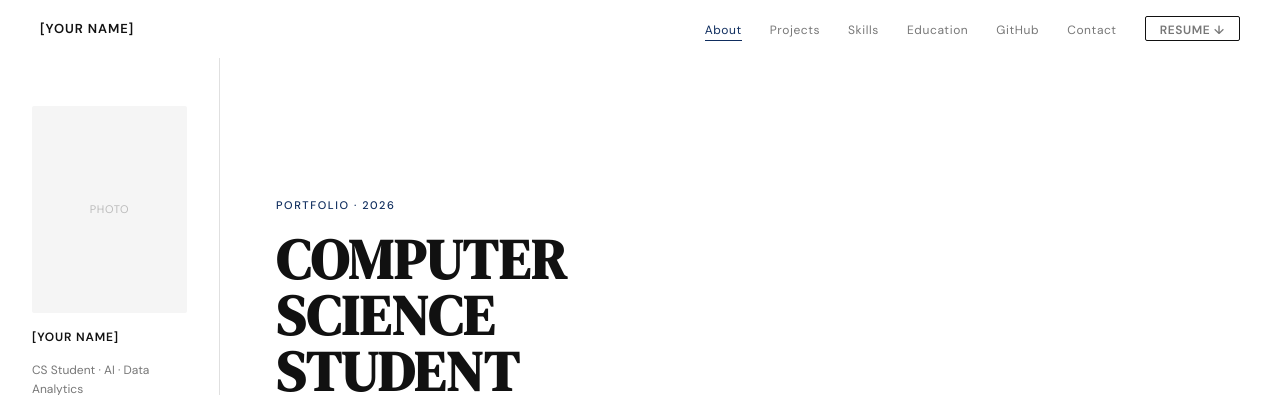
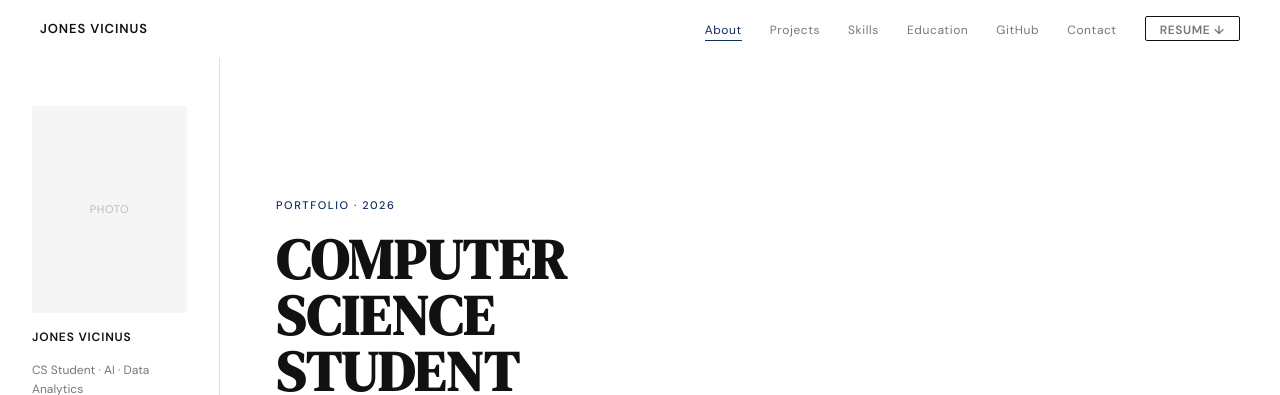
Before and after one commit to Jonesvicinus/personal-portfolio, a React (Vite) app: page / in a window 1280 px wide. Shown: the top 395 px of the page. Built offline with nearby package versions, Linux system fonts and the light colour scheme.

Commit message:
Initial commit: Personal portfolio website

```diff
--- a/src/data/content.js
+++ b/src/data/content.js
@@ -2,7 +2,7 @@
 const base = import.meta.env.BASE_URL
 
 export const personal = {
-  name: '[YOUR NAME]',
+  name: 'Jones Vicinus',
   role: 'CS Student · AI · Data Analytics',
   bio: '[BIO_PLACEHOLDER — 2–3 sentences: CS major with a Business Administration minor, AI concentration, and a certificate in Data Analytics & Visualization. Describe what drives you and what you are building toward.]',
   email: '[YOUR EMAIL]',
```
Also changed, not shown: .claude/settings.local.json, 1 other file (tests, documents, lock files or other folders).
